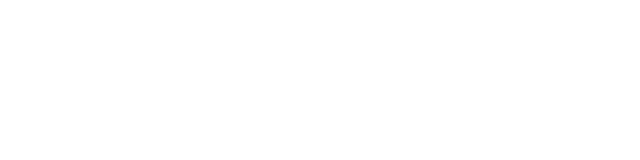
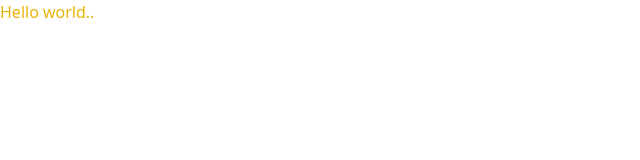
Before and after one commit to Ilesanmi-Erioluwa-Victor/google-clone-nextjs, a Next.js app: page / in a window 1280 px wide. Shown: the top 160 px of the page, without its empty margins (0-640 px from the left). Built offline with nearby package versions, Linux system fonts and the light colour scheme.

Commit message:
Created tailwind css classnmae

```diff
--- a/pages/index.js
+++ b/pages/index.js
@@ -1,5 +1,4 @@
 import Head from 'next/head'
-import Image from 'next/image'
 
 
 export default function Home() {
@@ -11,7 +10,9 @@
         <meta name="viewport" content="width=device-width, initial-scale=1" />
         <link rel="icon" href="/favicon.ico" />
       </Head>
-
+       <main>
+<h2 className='text-yellow-500'>Hello world..</h2>
+       </main>
     </>
   )
 }
```
